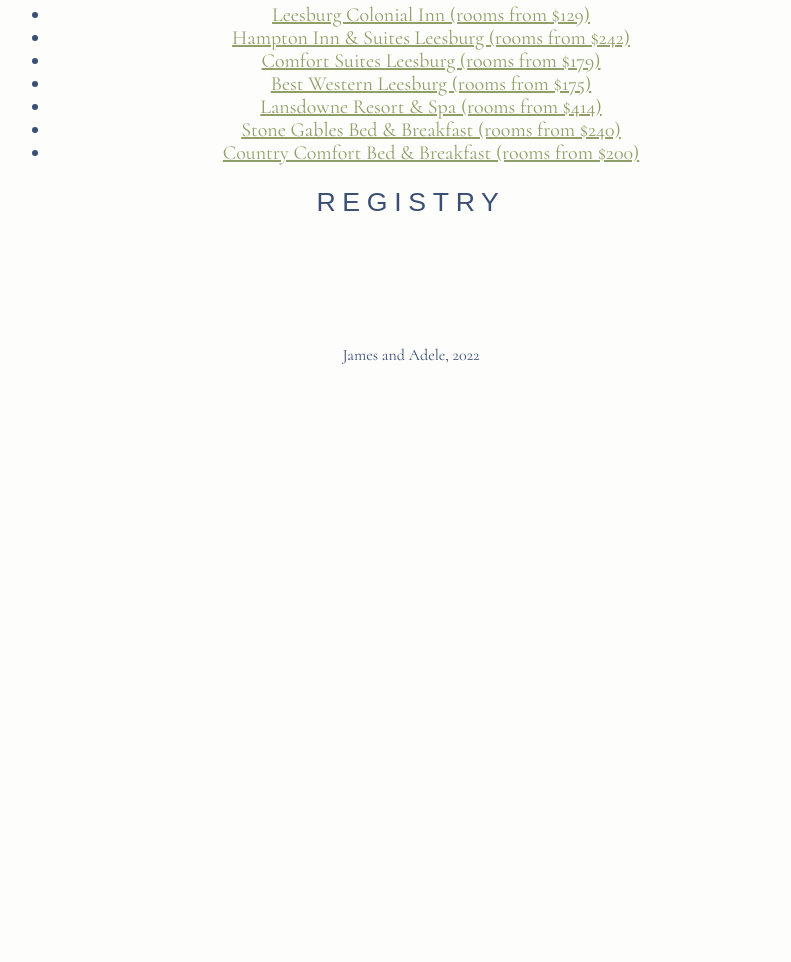
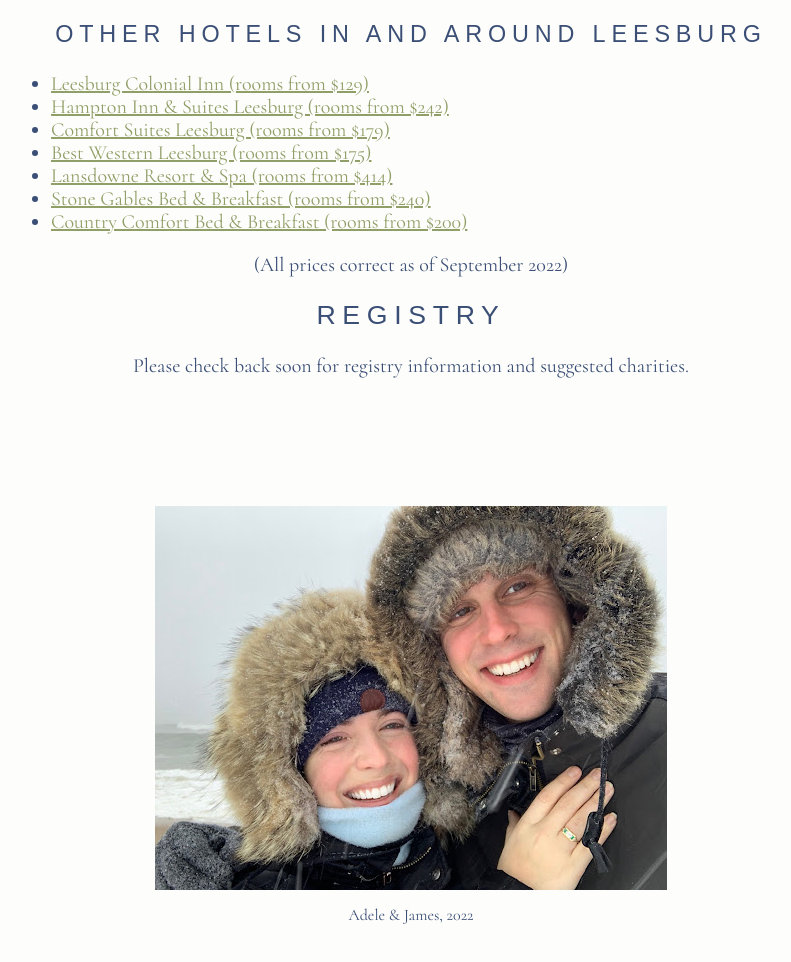
Before and after one commit to jshakes/adeleandjames.com, a website built with Parcel: page index.html in a window 1280 px wide. Shown: the part 1498-2460 px from the top of the page, without its empty margins (229-1020 px from the left). Before the commit the page ends 1942 px from the top, so only its background shows below. Built offline with nearby package versions, Linux system fonts and the light colour scheme; a web font is replaced by a local one.

Commit message:
photo, style and copy tweaks

```diff
--- a/css/main.css
+++ b/css/main.css
@@ -21,6 +21,7 @@
 
 .main {
   max-width: 40em;
+  padding: 0 1em;
   margin: 4em auto;
   text-align: center;
 }
@@ -30,17 +31,24 @@
   font-size: 0.8em;
 }
 
+.monogram {
+  display: block;
+  margin: 0 auto 4em;
+}
+
 .intro {
   font-size: 1.5em;
   margin: 2em 0;
 }
 
 h1,
-h2 {
+h2,
+h3 {
   font-family: 'Butler', sans-serif;
   letter-spacing: 0.25em;
   text-transform: uppercase;
   font-weight: 500;
+  line-height: 1.25;
 }
 
 h1 {
@@ -53,6 +61,15 @@
 
 a {
   color: #909e67;
+}
+
+ul {
+  text-align: left;
+  margin: auto;
+}
+
+img {
+  max-width: 100%;
 }
 
 /*
--- a/index.html
+++ b/index.html
@@ -30,11 +30,13 @@
 <body>
   <main class="main">
     <header>
-      <img src="/img/monogram.svg" alt="A&J" width="200">
+      <a href="/">
+        <img class="monogram" src="/img/monogram.svg" alt="A&J" width="200">
+      </a>
       <h1>Adele and James’ Wedding</h1>
     </header>
     <p class="intro">
-      <time datetime="2023-06-03">June 3, 2023</time><br>
+      <time datetime="2023-06-03">3 June 2023</time><br>
       Leesburg, Virginia
     </p>
 
@@ -45,7 +47,7 @@
       40105 Little Oatlands Lane<br>
       Leesburg, VA 20175<br>
       United States<br>
-      <a href="https://goo.gl/maps/XxbvMJ7om6v7rnhF8">Google Maps</a>
+      [<a href="https://goo.gl/maps/XxbvMJ7om6v7rnhF8">Google Maps</a>]
     </p>
 
     <img
@@ -75,11 +77,16 @@
       <li><a target="_blank" href="http://www.countrycomfortbedandbreakfast.com/">Country Comfort Bed & Breakfast (rooms from $200)</a></li>
     </ul>
 
+    <p>(All prices correct as of September 2022)</p>
+
     <h2>Registry</h2>
 
+    <p>Please check back soon for registry information and suggested charities.</p>
 
-
-    <footer class="footer">James and Adele, 2022</footer>
+    <footer class="footer">
+      <img src="/img/adele-and-james.jpg" alt="Adele and James immediately post-engagement">
+      <p>Adele & James, 2022</p>
+    </footer>
   </main>
 </body>
 
```
Also changed, not shown: img/adele-and-james.jpg (added).
